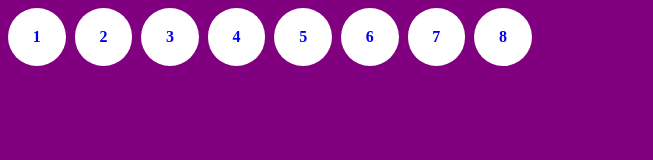
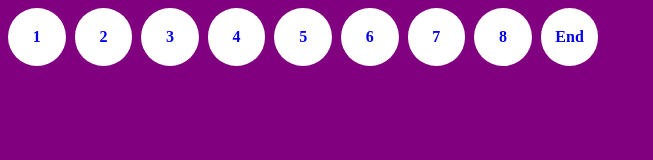
Before and after one commit to hunaizahsaleem/changecolor, a plain HTML site: page index8.html in a window 1280 px wide. Shown: the whole page, without its empty margins (0-653 px from the left). Drawn offline with Linux system fonts and the light colour scheme.

Commit message:
Update index8.html

```diff
--- a/index8.html
+++ b/index8.html
@@ -34,6 +34,8 @@ span a{
   <span class="step"><a href="index6.html">6</a></span>
   <span class="step"><a href="index7.html">7</a></span>
   <span class="step"><a href="index8.html">8</a></span>
+	<span class="step"><a href="index.html">End</a></span>
+
 
 </body>
 </html>
```
